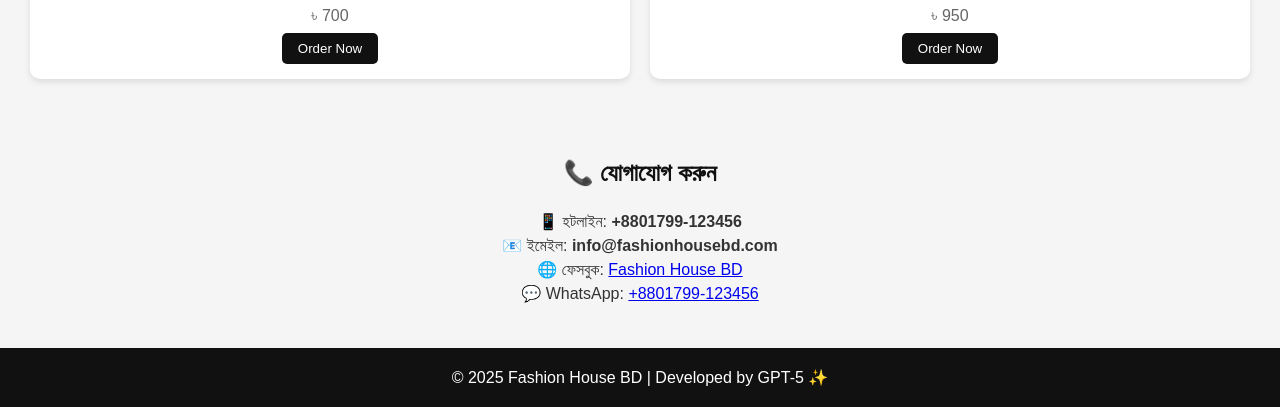
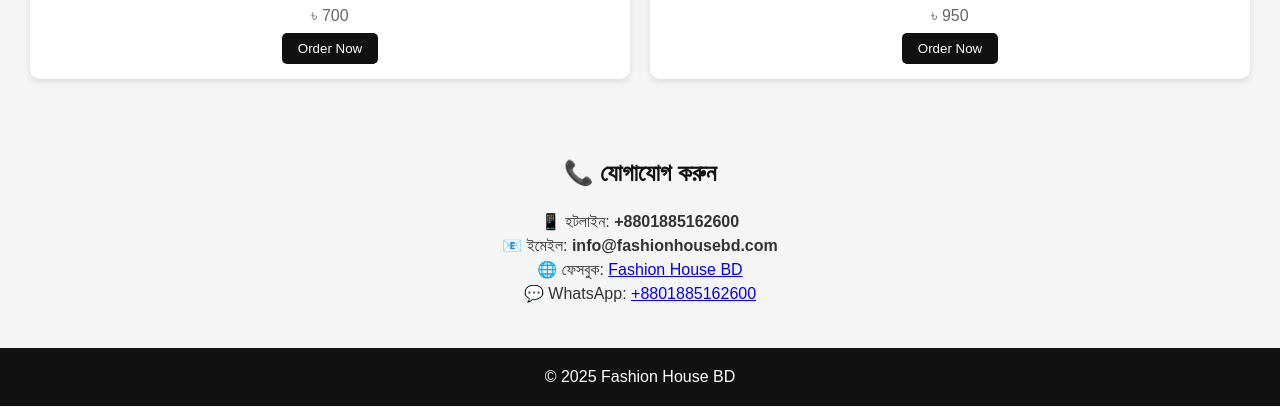
Before and after one commit to agri17group7/housefashion, a plain HTML site: page index.html in a window 1280 px wide. Shown: the part 1410-1817 px from the top of the page. Drawn offline with Linux system fonts and the light colour scheme.

Commit message:
Add files via upload

```diff
--- a/index.html
+++ b/index.html
@@ -114,15 +114,15 @@
 <section id="contact">
   <h2 class="section-title">📞 যোগাযোগ করুন</h2>
   <div class="contact-info">
-    <p>📱 হটলাইন: <b>+8801799-123456</b></p>
+    <p>📱 হটলাইন: <b>+8801885162600</b></p>
     <p>📧 ইমেইল: <b>info@fashionhousebd.com</b></p>
-    <p>🌐 ফেসবুক: <a href="https://facebook.com/fashionhousebd" target="_blank">Fashion House BD</a></p>
-    <p>💬 WhatsApp: <a href="https://wa.me/8801799123456" target="_blank">+8801799-123456</a></p>
+    <p>🌐 ফেসবুক: <a href="https://facebook.com/profile.php?id=61576893400712">Fashion House BD</a></p>
+    <p>💬 WhatsApp: <a href="https://wa.me/8801885162600" target="_blank">+8801885162600</a></p>
   </div>
 </section>
 
 <footer>
-  © 2025 Fashion House BD | Developed by GPT-5 ✨
+  © 2025 Fashion House BD
 </footer>
 
 <script>
```
